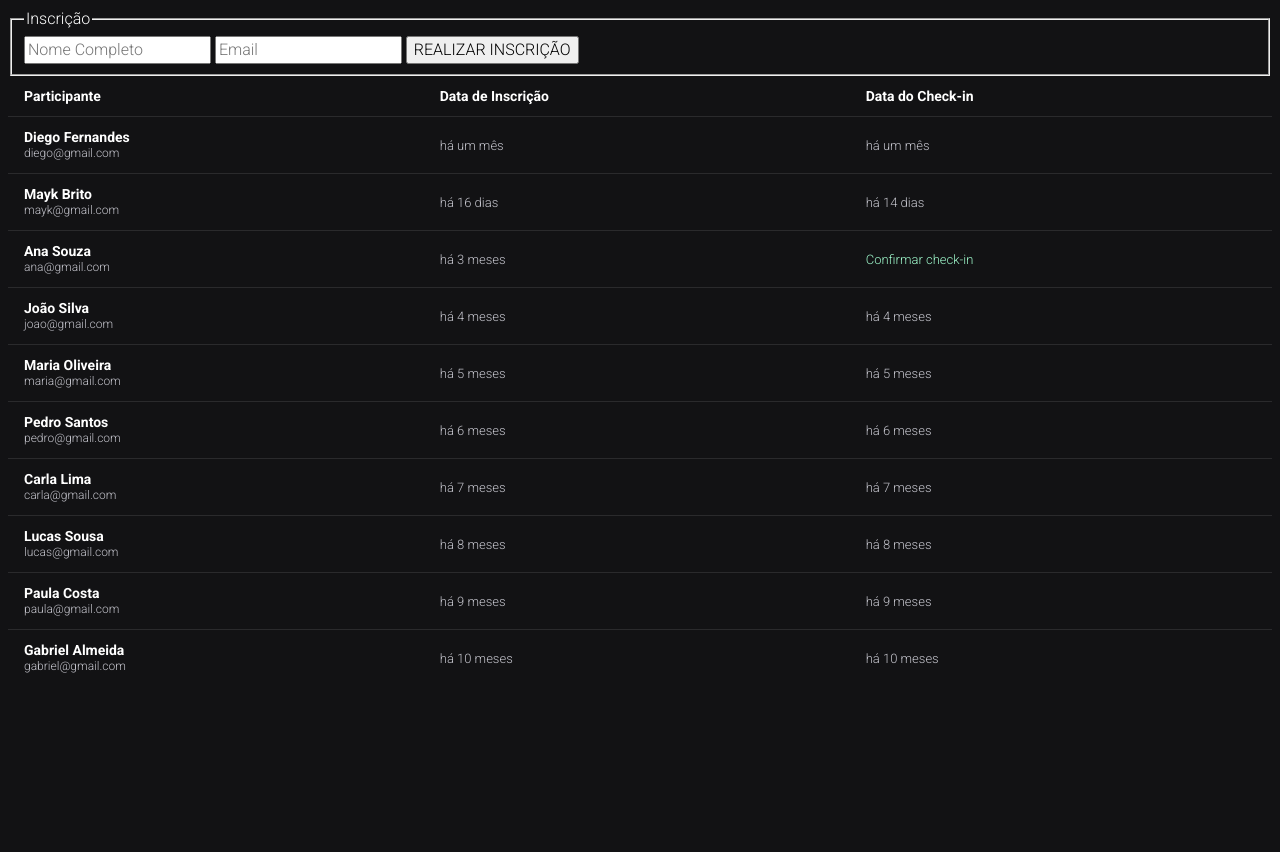
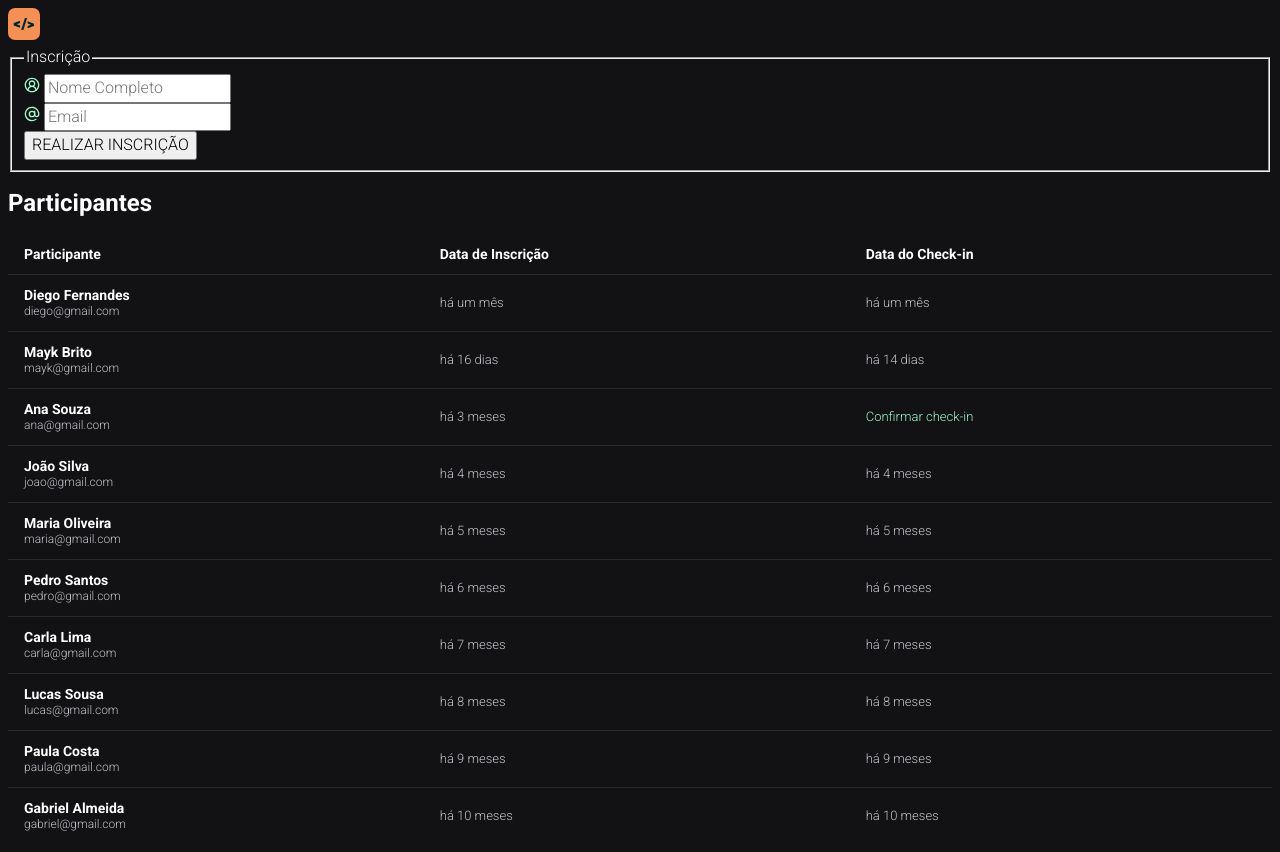
Before and after one commit to Dhi-Carvalho-DEV/Pass.in, a plain HTML site: page index.html in a window 1280 px wide. Before the commit the page ends 800 px from the top, so only its background shows below. Drawn offline with nearby package versions, Linux system fonts and the light colour scheme.

Commit message:
Reestruturação para aplicação dos estilos CSS

```diff
--- a/index.html
+++ b/index.html
@@ -25,16 +25,116 @@
     </script>
   </head>
   <body>
+    <div class="container">
+      <header>
+        <svg
+          width="32"
+          height="32"
+          viewBox="0 0 32 32"
+          fill="none"
+          xmlns="http://www.w3.org/2000/svg"
+        >
+          <rect width="32" height="32" rx="7.11111" fill="#F48F56" />
+          <path
+            fill-rule="evenodd"
+            clip-rule="evenodd"
+            d="M12.0682 15.0585V12.7587L5.71097 15.1201H5.69678V17.4821H5.71097L12.0682 19.8463V17.5416L8.80823 16.2976L12.0682 15.0585Z"
+            fill="#00292E"
+          />
+          <path
+            fill-rule="evenodd"
+            clip-rule="evenodd"
+            d="M19.6328 18.0618L22.89 16.8249L19.6328 15.588V13.2882L25.9829 15.6524H25.9998V18.0165H25.9829L19.6328 20.3687V18.0618ZM16.9057 10.031L13.1708 22.0167H15.387L19.1219 10.031H16.9057Z"
+            fill="#00292E"
+          />
+        </svg>
+      </header>
+
       <form onsubmit="adicionarParticipante(event)">
         <fieldset>
           <legend>Inscrição</legend>
           <div>
-          <input type="text" placeholder="Nome Completo" name="nome" required />
+            <div class="input-wrapper">
+              <svg
+                width="16"
+                height="16"
+                viewBox="0 0 16 16"
+                fill="none"
+                xmlns="http://www.w3.org/2000/svg"
+              >
+                <g clip-path="url(#clip0_4003_2796)">
+                  <path
+                    fill-rule="evenodd"
+                    clip-rule="evenodd"
+                    d="M4.70021 10.0336C5.57538 9.15841 6.76236 8.66675 8.00004 8.66675C9.23772 8.66675 10.4247 9.15841 11.2999 10.0336C12.175 10.9088 12.6667 12.0957 12.6667 13.3334C12.6667 13.7016 12.3682 14.0001 12 14.0001C11.6319 14.0001 11.3334 13.7016 11.3334 13.3334C11.3334 12.4494 10.9822 11.6015 10.3571 10.9764C9.73194 10.3513 8.8841 10.0001 8.00004 10.0001C7.11599 10.0001 6.26814 10.3513 5.64302 10.9764C5.0179 11.6015 4.66671 12.4494 4.66671 13.3334C4.66671 13.7016 4.36823 14.0001 4.00004 14.0001C3.63185 14.0001 3.33337 13.7016 3.33337 13.3334C3.33337 12.0957 3.82504 10.9088 4.70021 10.0336Z"
+                    fill="#9FF9CC"
+                  />
+                  <path
+                    fill-rule="evenodd"
+                    clip-rule="evenodd"
+                    d="M7.99996 4.66659C6.89539 4.66659 5.99996 5.56202 5.99996 6.66659C5.99996 7.77115 6.89539 8.66658 7.99996 8.66658C9.10453 8.66658 9.99996 7.77115 9.99996 6.66659C9.99996 5.56202 9.10453 4.66659 7.99996 4.66659ZM4.66663 6.66659C4.66663 4.82564 6.15901 3.33325 7.99996 3.33325C9.84091 3.33325 11.3333 4.82564 11.3333 6.66659C11.3333 8.50753 9.84091 9.99992 7.99996 9.99992C6.15901 9.99992 4.66663 8.50753 4.66663 6.66659Z"
+                    fill="#9FF9CC"
+                  />
+                  <path
+                    fill-rule="evenodd"
+                    clip-rule="evenodd"
+                    d="M7.99996 2.00008C4.68625 2.00008 1.99996 4.68637 1.99996 8.00008C1.99996 11.3138 4.68625 14.0001 7.99996 14.0001C11.3137 14.0001 14 11.3138 14 8.00008C14 4.68637 11.3137 2.00008 7.99996 2.00008ZM0.666626 8.00008C0.666626 3.94999 3.94987 0.666748 7.99996 0.666748C12.05 0.666748 15.3333 3.94999 15.3333 8.00008C15.3333 12.0502 12.05 15.3334 7.99996 15.3334C3.94987 15.3334 0.666626 12.0502 0.666626 8.00008Z"
+                    fill="#9FF9CC"
+                  />
+                </g>
+                <defs>
+                  <clipPath id="clip0_4003_2796">
+                    <rect width="16" height="16" fill="white" />
+                  </clipPath>
+                </defs>
+              </svg>
+              <input
+                type="text"
+                placeholder="Nome Completo"
+                name="nome"
+                required
+              />
+            </div>
+            <div class="input-wrapper">
+              <svg
+                width="16"
+                height="16"
+                viewBox="0 0 16 16"
+                fill="none"
+                xmlns="http://www.w3.org/2000/svg"
+              >
+                <g clip-path="url(#clip0_4003_2802)">
+                  <path
+                    d="M8.00004 10.6666C9.4728 10.6666 10.6667 9.47268 10.6667 7.99992C10.6667 6.52716 9.4728 5.33325 8.00004 5.33325C6.52728 5.33325 5.33337 6.52716 5.33337 7.99992C5.33337 9.47268 6.52728 10.6666 8.00004 10.6666Z"
+                    stroke="#9FF9CC"
+                    stroke-width="1.33333"
+                    stroke-linecap="round"
+                    stroke-linejoin="round"
+                  />
+                  <path
+                    d="M10.6667 5.33326V8.66659C10.6667 9.19702 10.8774 9.70573 11.2525 10.0808C11.6276 10.4559 12.1363 10.6666 12.6667 10.6666C13.1971 10.6666 13.7059 10.4559 14.0809 10.0808C14.456 9.70573 14.6667 9.19702 14.6667 8.66659V7.99992C14.6667 6.49813 14.1596 5.04032 13.2277 3.8627C12.2957 2.68508 10.9934 1.85664 9.53173 1.5116C8.07011 1.16656 6.5348 1.32513 5.17456 1.96163C3.81431 2.59812 2.70882 3.67525 2.0372 5.0185C1.36558 6.36175 1.16717 7.89242 1.47412 9.36251C1.78107 10.8326 2.57539 12.156 3.7284 13.1183C4.88141 14.0805 6.32554 14.6253 7.82683 14.6643C9.32812 14.7034 10.7986 14.2343 12 13.3333"
+                    stroke="#9FF9CC"
+                    stroke-width="1.33333"
+                    stroke-linecap="round"
+                    stroke-linejoin="round"
+                  />
+                </g>
+                <defs>
+                  <clipPath id="clip0_4003_2802">
+                    <rect width="16" height="16" fill="white" />
+                  </clipPath>
+                </defs>
+              </svg>
               <input type="email" placeholder="Email" name="email" required />
+            </div>
             <button>REALIZAR INSCRIÇÃO</button>
           </div>
         </fieldset>
       </form>
+
+      <section class="lista-participantes">
+        <h2>Participantes</h2>
+        <div>
           <table width="100%">
             <thead style="text-align: left">
               <tr>
@@ -45,6 +145,9 @@
             </thead>
             <tbody></tbody>
           </table>
+        </div>
+      </section>
+    </div>
     <script src="./main.js"></script>
   </body>
 </html>
```
Lines whose indentation alone changed are shown as unchanged.
